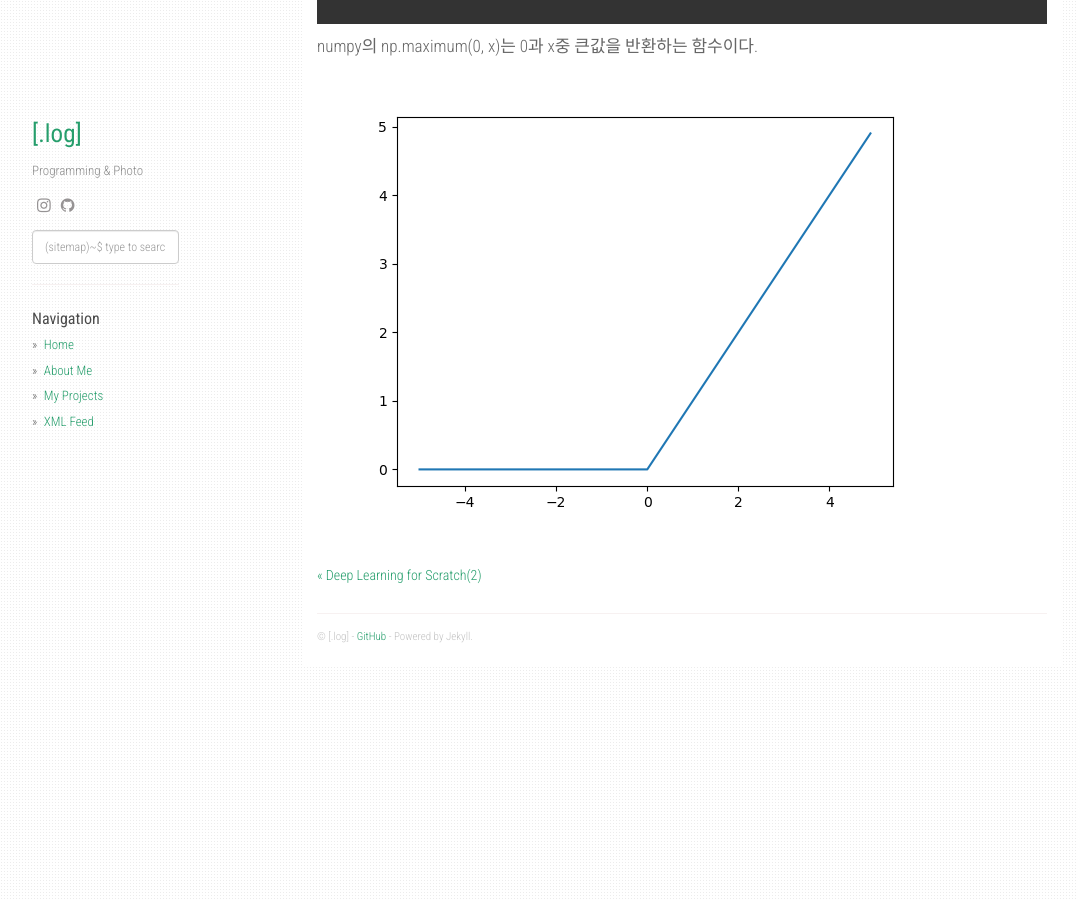
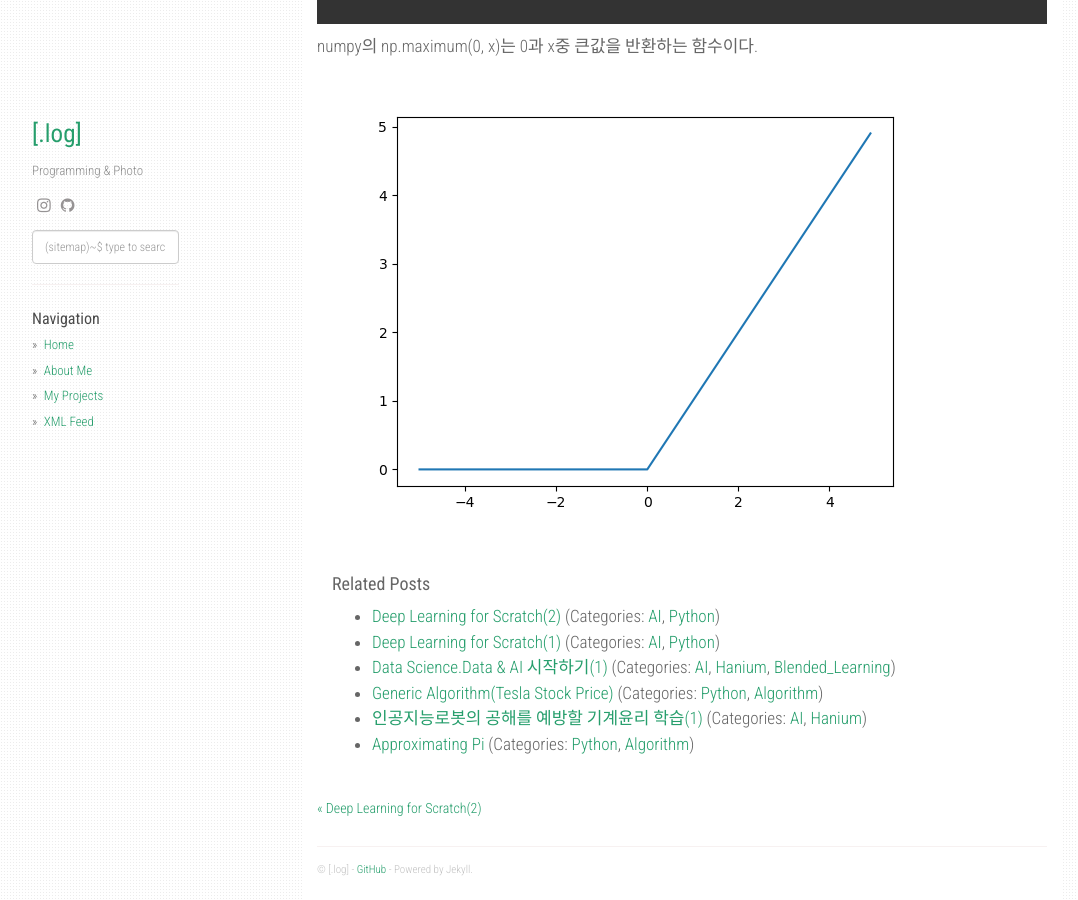
Before and after one commit to Marshmellowon/marshmellowon.github.io, a Jekyll site: the page built from _posts/2020-07-22-Deep_Learning_from_Scratch3.md, in a window 1280 px wide and 900 px high, scrolled down 3377 px. Shown: the whole window, without its empty margins (53-1131 px from the left). Built offline with Jekyll 4.4.1, drawn with Linux system fonts in a browser that asks for light colours; nearby versions of some CDN libraries; our own code applies the rules of GitHub Pages for plain Markdown files; comment, search, counter and statistics services are not loaded.

Commit message:
edit post's info

```diff
--- a/_posts/2020-07-22-Deep_Learning_from_Scratch3.md
+++ b/_posts/2020-07-22-Deep_Learning_from_Scratch3.md
@@ -1,6 +1,12 @@
 ---
+layout: post
 title: "Deep Learning for Scratch(3)"
 date: 2020-07-22 00:33:25 +0900
+categories: [AI, Python]
+sitemap:
+lastmod: 2020-04-25 17:00:00
+changefreq: daily
+priority: 1.0
 ---
 
 <sub>책 정보: [밑바닥부터 시작하는 딥러닝](https://www.hanbit.co.kr/store/books/look.php?p_code=B8475831198)</sub>
```
